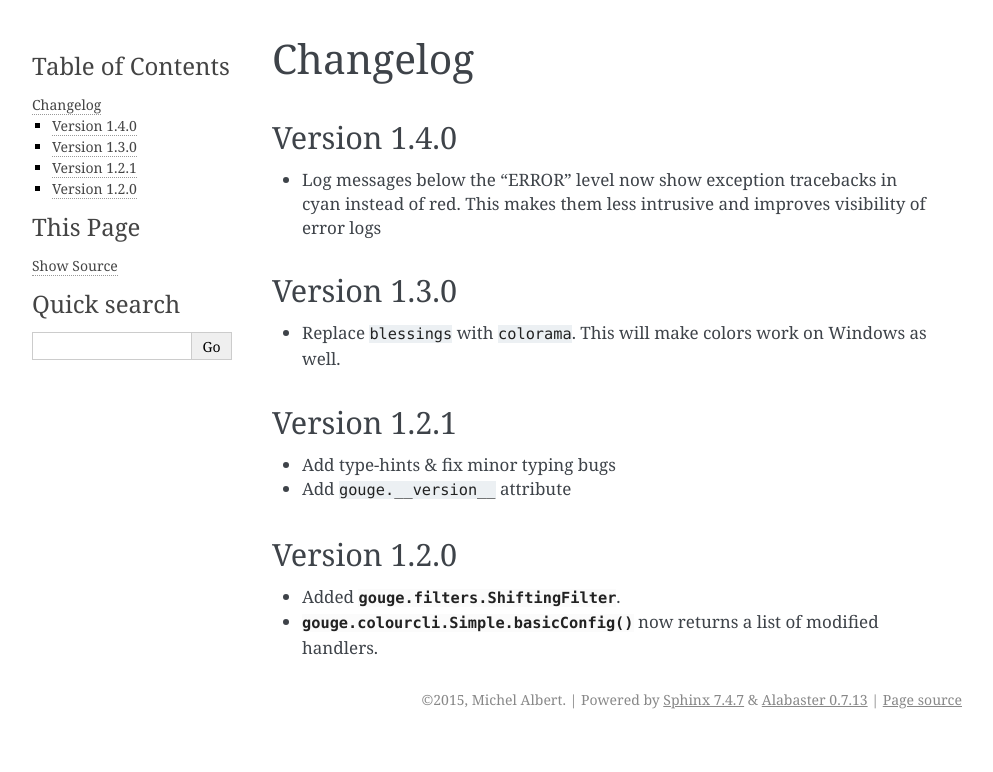
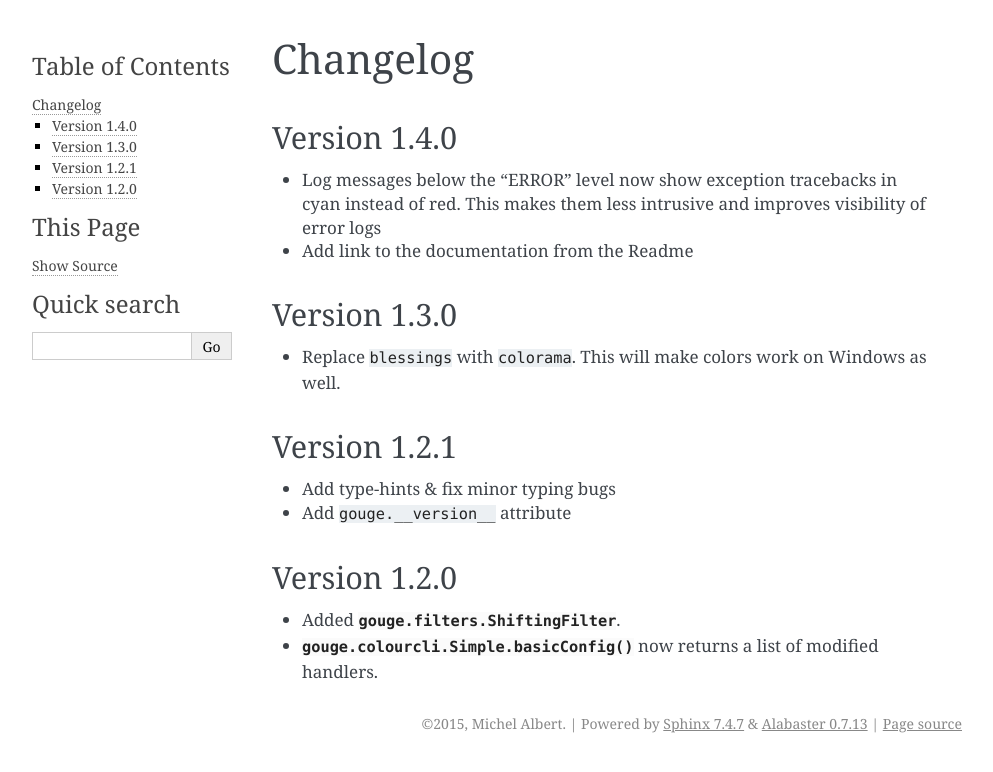
Before and after one commit to exhuma/gouge, a Sphinx documentation site: the page built from docs/changelog.rst, in a window 1280 px wide. Shown: the top 772 px of the page, without its empty margins (148-1141 px from the left). Built offline with Sphinx 7.4.7, drawn with Linux system fonts in a browser that asks for light colours.

Commit message:
Update changelog

```diff
--- a/docs/changelog.rst
+++ b/docs/changelog.rst
@@ -7,6 +7,7 @@ Version 1.4.0
 * Log messages below the "ERROR" level now show exception tracebacks in cyan
   instead of red. This makes them less intrusive and improves visibility of
   error logs
+* Add link to the documentation from the Readme
 
 
 Version 1.3.0
```
